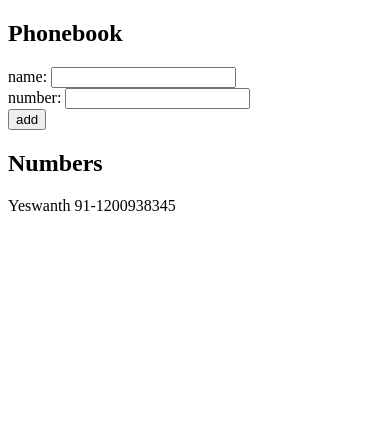
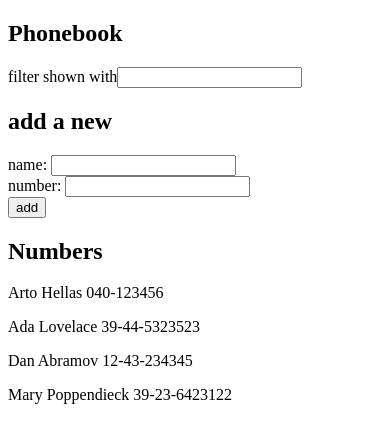
Before and after one commit to yeswanthannadata/fullstackopen, a React (Create React App) app in the folder part2/phonebook/: page / in a window 390 px wide. Shown: the top 442 px of the page. Built offline with nearby package versions, Linux system fonts and the light colour scheme.

Commit message:
phonebook part2 till exercise 10

```diff
--- a/part2/phonebook/src/App.js
+++ b/part2/phonebook/src/App.js
@@ -1,11 +1,55 @@
 import { useState } from "react";
 
+const Filter = ({ filtered, onChange }) => {
+  return (
+    <div>
+      filter shown with
+      <input value={filtered} onChange={onChange} />
+    </div>
+  );
+};
+
+const PersonForm = ({
+  onSubmit,
+  nameChangeHandler,
+  numberChangeHandler,
+  newName,
+  number,
+}) => {
+  return (
+    <form onSubmit={onSubmit}>
+      <div>
+        name: <input value={newName} onChange={nameChangeHandler} />
+      </div>
+      <div>
+        number: <input value={number} onChange={numberChangeHandler} />
+      </div>
+      <div>
+        <button type="submit">add</button>
+      </div>
+    </form>
+  );
+};
+
+const Persons = ({ persons }) => {
+  return persons.map((person) => (
+    <p key={person.name}>
+      {person.name} {person.number}
+    </p>
+  ));
+};
+
 const App = () => {
-  const [persons, setPersons] = useState([
-    { name: "Yeswanth", number: "91-1200938345" },
-  ]);
+  const personData = [
+    { name: "Arto Hellas", number: "040-123456" },
+    { name: "Ada Lovelace", number: "39-44-5323523" },
+    { name: "Dan Abramov", number: "12-43-234345" },
+    { name: "Mary Poppendieck", number: "39-23-6423122" },
+  ];
+  const [persons, setPersons] = useState(personData);
   const [newName, setNewName] = useState("");
   const [number, setNumber] = useState("");
+  const [filtered, setFilter] = useState("");
 
   const newNameHandler = (event) => {
     event.preventDefault();
@@ -32,26 +76,28 @@ const App = () => {
     setNumber(event.target.value);
   };
 
+  const filterChangeHandler = (event) => {
+    setFilter(event.target.value);
+    const filteredPersons = personData.filter((person) =>
+      person.name.toLowerCase().includes(event.target.value.toLowerCase())
+    );
+    setPersons(filteredPersons);
+  };
+
   return (
     <div>
       <h2>Phonebook</h2>
-      <form onSubmit={newNameHandler}>
-        <div>
-          name: <input value={newName} onChange={nameChangeHandler} />
-        </div>
-        <div>
-          number: <input value={number} onChange={numberChangeHandler} />
-        </div>
-        <div>
-          <button type="submit">add</button>
-        </div>
-      </form>
+      <Filter filtered={filtered} onChange={filterChangeHandler} />
+      <h2>add a new</h2>
+      <PersonForm
+        onSubmit={newNameHandler}
+        nameChangeHandler={nameChangeHandler}
+        numberChangeHandler={numberChangeHandler}
+        newName={newName}
+        number={number}
+      />
       <h2>Numbers</h2>
-      {persons.map((person) => (
-        <p key={person.name}>
-          {person.name} {person.number}
-        </p>
-      ))}
+      <Persons persons={persons} />
     </div>
   );
 };
```
